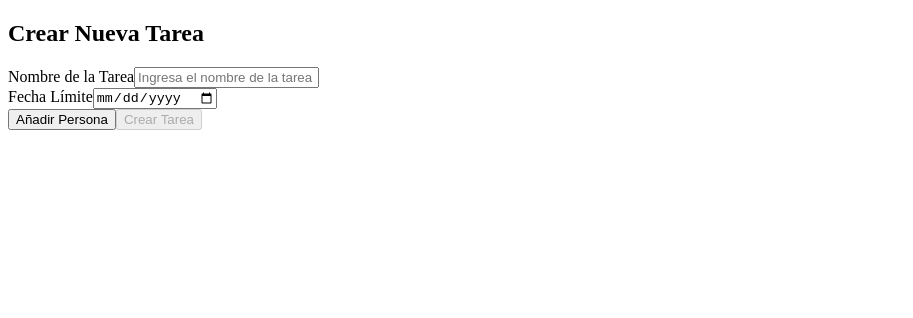
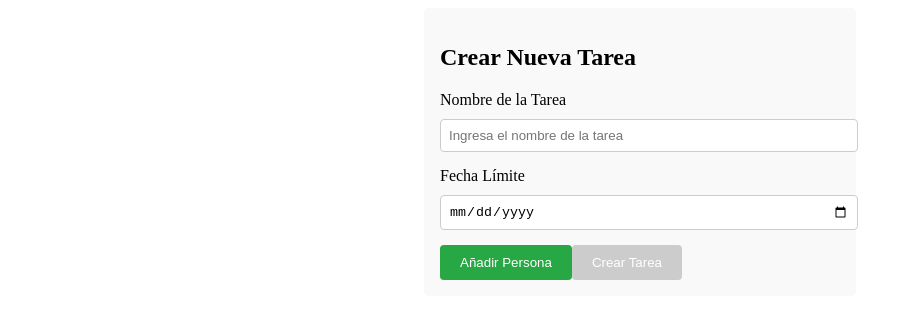
Before and after one commit to Darth-Idimmu/veliao_project, an Angular app: page /create-task in a window 1280 px wide. Shown: the top 318 px of the page, without its empty margins (0-913 px from the left). Built offline with nearby package versions, Linux system fonts and the light colour scheme.

Commit message:
css_taskform

```diff
--- a/src/app/task-form/task-form.component.css
+++ b/src/app/task-form/task-form.component.css
@@ -0,0 +1,42 @@
+.task-form-container {
+  max-width: 400px;
+  margin: 0 auto;
+  padding: 1rem;
+  background-color: #f9f9f9;
+  border-radius: 5px;
+}
+
+.form-group {
+  margin-bottom: 15px;
+}
+
+label {
+  display: block;
+  margin-bottom: 5px;
+}
+
+input {
+  width: 100%;
+  padding: 8px;
+  margin-top: 5px;
+  border: 1px solid #ccc;
+  border-radius: 4px;
+}
+
+button {
+  padding: 10px 20px;
+  background-color: #28a745;
+  color: #fff;
+  border: none;
+  border-radius: 4px;
+  cursor: pointer;
+}
+
+button:disabled {
+  background-color: #ccc;
+}
+
+.error {
+  color: red;
+  font-size: 12px;
+}
```
